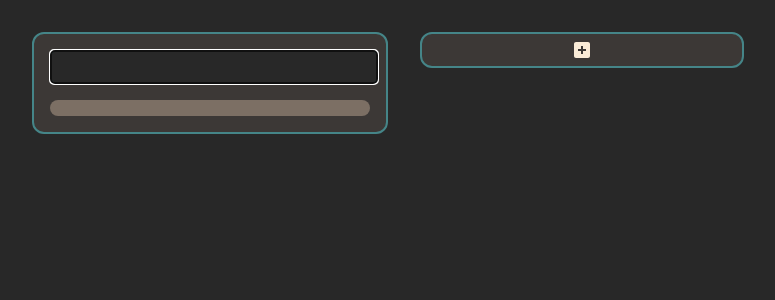
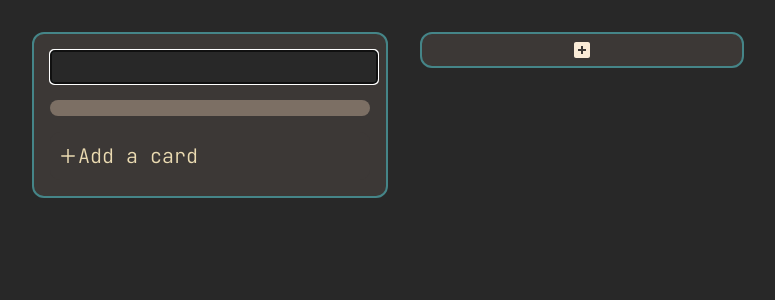
Before and after one commit to pinugit/EasyBoards, a React (Vite) app: page / in a window 1280 px wide. Both pictures are taken after a click on the element 194 px from the left and 50 px from the top of the page. Shown: the top 300 px of the page, without its empty margins (0-775 px from the left). Built offline with nearby package versions, Linux system fonts and the light colour scheme.

Commit message:
added and styled the card adder button

```diff
--- a/src/Components/Boards/Boards.css
+++ b/src/Components/Boards/Boards.css
@@ -1,5 +1,3 @@
-@import url("https://fonts.googleapis.com/css2?family=JetBrains+Mono:wght@300&family=Kanit&family=Ubuntu:wght@300&display=swap");
-
 .board {
   display: flex;
   flex-direction: column;
@@ -18,33 +16,43 @@
 
 .card-area {
   background: #7c6f64;
-  border-radius: 12px;
+
+  border-radius: 10px;
+
   height: 1rem;
   width: auto;
 }
 
 .heading-area {
   width: auto;
+
   font-family: "JetBrains Mono", monospace;
 }
 
 .input {
   width: 100%;
+
   font-size: 20px;
   font-family: "JetBrains Mono", monospace;
   font-weight: 200;
+
   color: #458588;
   background: #282828;
+
   box-shadow: none;
   text-shadow: none;
+
   border: #458588 2px solid;
   border-radius: 4px;
+
   padding: 2px;
 }
 
 .heading {
   font-size: 20px;
   font-weight: 200;
+
   color: #458588;
+
   padding: 2px;
 }
--- a/src/Components/Boards/Boards.tsx
+++ b/src/Components/Boards/Boards.tsx
@@ -1,6 +1,7 @@
 import { ChangeEvent, useState, useEffect, useRef } from "react";
 import Cards from "../Cards/Cards";
 import "./Boards.css";
+import CardAdder from "./CardAdder";
 
 const Boards = () => {
   const [isEditingHeading, setEditingHeading] = useState(true);
@@ -47,6 +48,7 @@ const Boards = () => {
         )}
       </div>
       <div className="card-area"></div>
+      <CardAdder />
     </div>
   );
 };
--- /dev/null
+++ b/src/Components/Boards/CardAdder.css
@@ -0,0 +1,22 @@
+.add-button:hover {
+  background: #282828;
+  color: #458588;
+}
+
+.add-button {
+  display: flex;
+  align-items: center;
+
+  height: 2rem;
+  width: auto;
+
+  background: #3c3836;
+  color: #ebdbb2;
+
+  padding: 8px;
+
+  border-radius: 10px;
+
+  font-size: 20px;
+  font-family: "JetBrains Mono", monospace;
+}
--- /dev/null
+++ b/src/Components/Boards/CardAdder.tsx
@@ -0,0 +1,13 @@
+import { AiOutlinePlus } from "react-icons/ai";
+import "./CardAdder.css";
+
+const CardAdder = () => {
+  return (
+    <div className="add-button">
+      <AiOutlinePlus />
+      <p>Add a card</p>
+    </div>
+  );
+};
+
+export default CardAdder;
--- a/src/index.css
+++ b/src/index.css
@@ -0,0 +1 @@
+@import url("https://fonts.googleapis.com/css2?family=JetBrains+Mono:wght@300&family=Kanit&family=Ubuntu:wght@300&display=swap");
```
